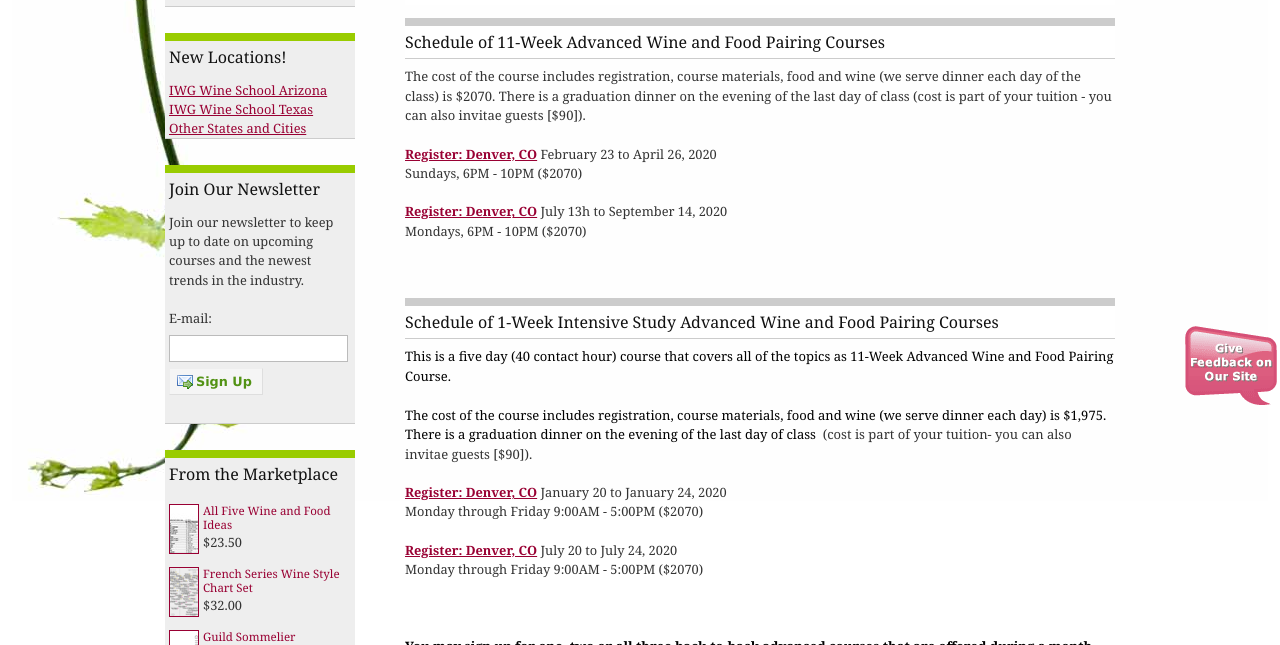
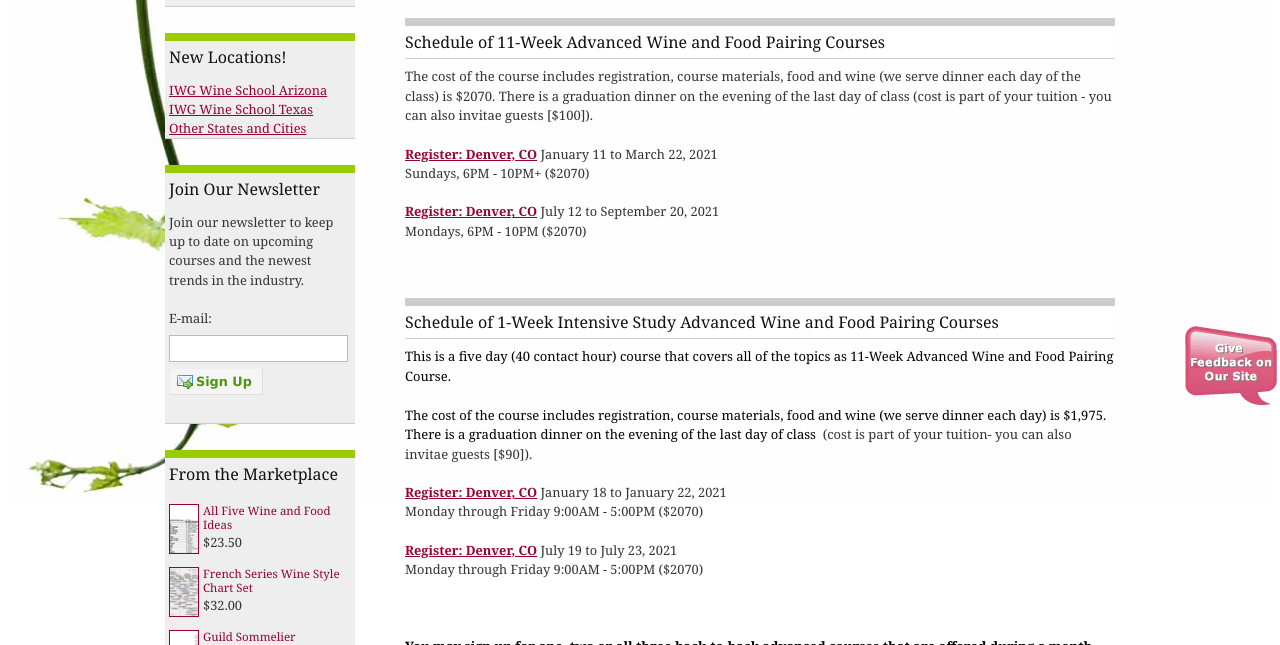
Before and after one commit to CKDev/internationalwineguild.com, a Jekyll site: the page built from advanced-wine-and-food-registration.html, in a window 1280 px wide. Shown: the part 479-1124 px from the top of the page. Built offline with Jekyll 4.4.1, drawn with Linux system fonts in a browser that asks for light colours; a script that is not in the unit is left out; comment, search, counter and statistics services are not loaded.

Commit message:
Update advanced-wine-and-food-registration.html

```diff
--- a/advanced-wine-and-food-registration.html
+++ b/advanced-wine-and-food-registration.html
@@ -7,16 +7,16 @@ permalink: "/advanced-wine-and-food-registration"
 <h2>Schedule of 11-Week Advanced Wine and Food Pairing Courses</h2>
 <p><span class="Apple-style-span" style="font-size: small;">The cost of the course includes registration, course
     materials, food and wine (we serve dinner each day of the class) is $2070. There is a graduation dinner on the
-    evening of the last day of class (cost is part of your tuition - you can also invitae guests [$90]).</span>&nbsp;</p>
+    evening of the last day of class (cost is part of your tuition - you can also invitae guests [$100]).</span>&nbsp;</p>
 
 <p><a
-    href="http://ww4.aitsafe.com/cf/add.cfm?userid=6714687&amp;product=Adv+Wine+and+Food+Pairing+Denver+PM++-++February+23+-+April+26,+2020&amp;price=2070&amp;return=http://www.internationalwineguild.com/advanced-wine-and-food-registration"
-    class="ga-track"><strong>Register: Denver, CO</strong></a> February 23 to April 26, 2020<br>
-  Sundays, 6PM - 10PM ($2070)</p>
+    href="http://ww4.aitsafe.com/cf/add.cfm?userid=6714687&amp;product=Adv+Wine+and+Food+Pairing+Denver+PM++-++January+11+-+March+22,+2021&amp;price=2070&amp;return=http://www.internationalwineguild.com/advanced-wine-and-food-registration"
+    class="ga-track"><strong>Register: Denver, CO</strong></a> January 11 to March 22, 2021<br>
+  Sundays, 6PM - 10PM+ ($2070)</p>
 
 <p><a
-    href="http://ww4.aitsafe.com/cf/add.cfm?userid=6714687&amp;product=Adv+Wine+and+Food+Pairing+Denver+PM++-++July+13+-+September+14,+2020&amp;price=2070&amp;return=http://www.internationalwineguild.com/advanced-wine-and-food-registration"
-    class="ga-track"><strong>Register: Denver, CO</strong></a> July 13h to September 14, 2020<br>
+    href="http://ww4.aitsafe.com/cf/add.cfm?userid=6714687&amp;product=Adv+Wine+and+Food+Pairing+Denver+PM++-++July+12+-+September+20,+2021&amp;price=2070&amp;return=http://www.internationalwineguild.com/advanced-wine-and-food-registration"
+    class="ga-track"><strong>Register: Denver, CO</strong></a> July 12 to September 20, 2021<br>
   Mondays, 6PM - 10PM ($2070)</p>
 
 <p>&nbsp;</p>
@@ -32,13 +32,13 @@ permalink: "/advanced-wine-and-food-registration"
 </p>
 
 <p><a
-    href="http://ww4.aitsafe.com/cf/add.cfm?userid=6714687&amp;product=IS+Adv+Wine+and+Food+Pairing+Denver+PM++-++January+20+-+24,+2020&amp;price=2070&amp;return=http://www.internationalwineguild.com/IS-advanced-wine-and-food-registration"
-    class="ga-track"><strong>Register: Denver, CO</strong></a> January 20 to January 24, 2020<br>
+    href="http://ww4.aitsafe.com/cf/add.cfm?userid=6714687&amp;product=IS+Adv+Wine+and+Food+Pairing+Denver+PM++-++January+18+-+22,+2021&amp;price=2070&amp;return=http://www.internationalwineguild.com/IS-advanced-wine-and-food-registration"
+    class="ga-track"><strong>Register: Denver, CO</strong></a> January 18 to January 22, 2021<br>
   Monday through Friday 9:00AM - 5:00PM ($2070)</p>
 
 <p><a
-    href="http://ww4.aitsafe.com/cf/add.cfm?userid=6714687&amp;product=IS+Adv+Wine+and+Food+Pairing+Denver+PM++-++July+20+-+24,+2020&amp;price=20705&amp;return=http://www.internationalwineguild.com/IS-advanced-wine-and-food-registration"
-    class="ga-track"><strong>Register: Denver, CO</strong></a> July 20 to July 24, 2020<br>
+    href="http://ww4.aitsafe.com/cf/add.cfm?userid=6714687&amp;product=IS+Adv+Wine+and+Food+Pairing+Denver+PM++-++July+19+-+23,+2021&amp;price=20705&amp;return=http://www.internationalwineguild.com/IS-advanced-wine-and-food-registration"
+    class="ga-track"><strong>Register: Denver, CO</strong></a> July 19 to July 23, 2021<br>
   Monday through Friday 9:00AM - 5:00PM ($2070)</p>
 
 <p>&nbsp;</p>
```
